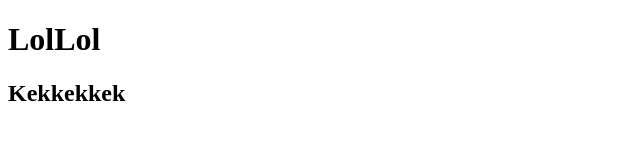
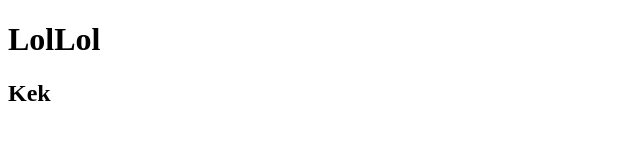
Before and after one commit to disantt/test_repo, a plain HTML site: page index.html in a window 1280 px wide. Shown: the whole page, without its empty margins (0-640 px from the left). Drawn offline with Linux system fonts and the light colour scheme.

Commit message:
Revert "Ошибка"
This reverts commit b6c87e49941acd0131f91d0044a4b437b72c0d09.

```diff
--- a/index.html
+++ b/index.html
@@ -7,6 +7,6 @@
 </head>
 <body>
     <h1>LolLol</h1>
-    <h2>Kekkekkek</h2>
+    <h2>Kek</h2>
 </body>
 </html>
```
